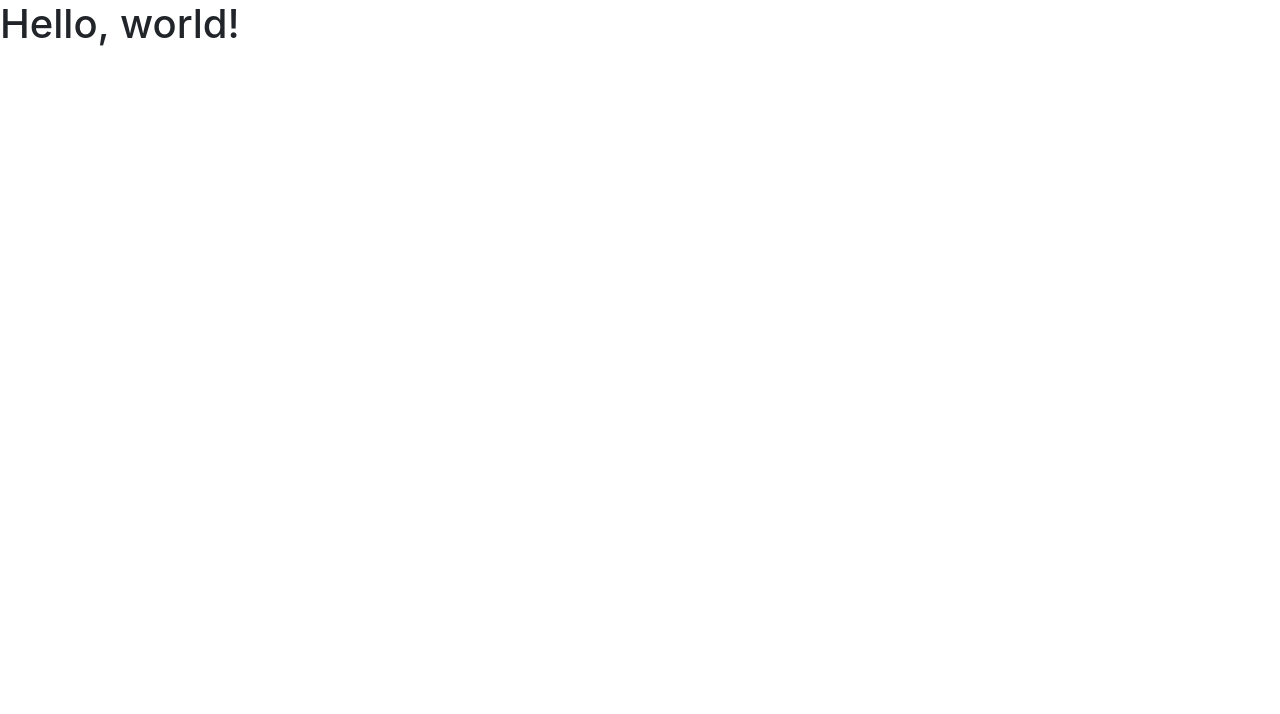
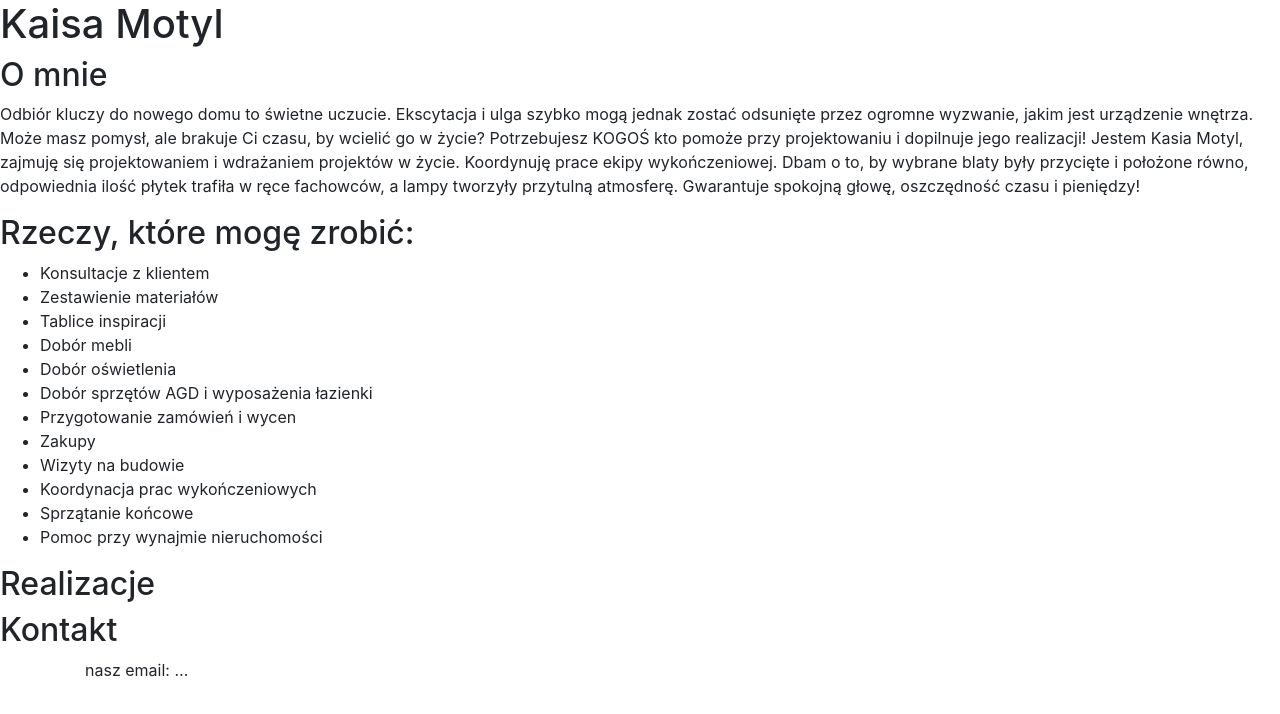
Before and after one commit to KrzysztofKoziol/Kasia-Motyl-website, a plain HTML site: page index.html in a window 1280 px wide. Drawn offline with nearby package versions, Linux system fonts and the light colour scheme.

Commit message:
KM - added html basic semantic elements

```diff
--- a/index.html
+++ b/index.html
@@ -7,11 +7,81 @@
 
     <!-- Bootstrap CSS -->
     <link rel="stylesheet" href="https://stackpath.bootstrapcdn.com/bootstrap/4.3.1/css/bootstrap.min.css" integrity="sha384-ggOyR0iXCbMQv3Xipma34MD+dH/1fQ784/j6cY/iJTQUOhcWr7x9JvoRxT2MZw1T" crossorigin="anonymous">
-
-    <title>Hello, world!</title>
+    <link rel="stylesheet" type="text/css" href="style.css">
+    <title>Kasia Motyl website</title>
   </head>
   <body>
-    <h1>Hello, world!</h1>
+    <header>
+      <h1>Kaisa Motyl</h1>
+  </header>
+  <nav>
+    <!-- NAV -->
+  </nav>
+  <aside>
+    <!-- ASIDE -->
+  </aside>
+  <section>
+      <article>
+          <h2>O mnie</h2>
+          <p>
+            Odbiór kluczy do nowego domu to świetne uczucie. Ekscytacja i ulga szybko mogą jednak zostać odsunięte przez ogromne wyzwanie, jakim jest urządzenie wnętrza. Może masz pomysł, ale brakuje Ci czasu, by wcielić go w życie? Potrzebujesz KOGOŚ kto pomoże przy projektowaniu i dopilnuje jego realizacji!
+
+            Jestem Kasia Motyl, zajmuję się projektowaniem  i wdrażaniem  projektów w życie. Koordynuję prace ekipy wykończeniowej. Dbam o to, by wybrane blaty były przycięte i położone równo, odpowiednia ilość płytek trafiła w ręce fachowców, a lampy tworzyły przytulną atmosferę.
+
+            Gwarantuje spokojną głowę, oszczędność czasu i pieniędzy!
+          </p>
+      </article>
+    <article>
+      <h2>Rzeczy, które mogę zrobić:</h2>
+      <ul>
+        <li>
+          Konsultacje z klientem
+        </li>
+        <li>
+          Zestawienie materiałów
+          <li>
+            Tablice inspiracji
+          </li>
+          <li>
+            Dobór mebli
+          </li>
+          <li>
+            Dobór oświetlenia
+          </li>
+          <li>
+            Dobór sprzętów AGD i wyposażenia łazienki
+          </li>
+          <li>
+            Przygotowanie zamówień i wycen
+          </li>
+          <li>
+            Zakupy
+          </li>
+          <li>
+            Wizyty na budowie
+          </li>
+          <li>
+            Koordynacja prac wykończeniowych
+          </li>
+          <li>
+            Sprzątanie końcowe
+          </li>
+          <li>
+            Pomoc przy wynajmie nieruchomości
+          </li>
+        </ul>
+      </article>
+      <article>
+
+        <h2>Realizacje</h2>
+      </article>
+      <article>
+        <h2>Kontakt</h2>
+      </article>
+  </section>
+  <footer>
+      <div class="container">nasz email: …</div>
+  </footer>
 
     <!-- Optional JavaScript -->
     <!-- jQuery first, then Popper.js, then Bootstrap JS -->
```
